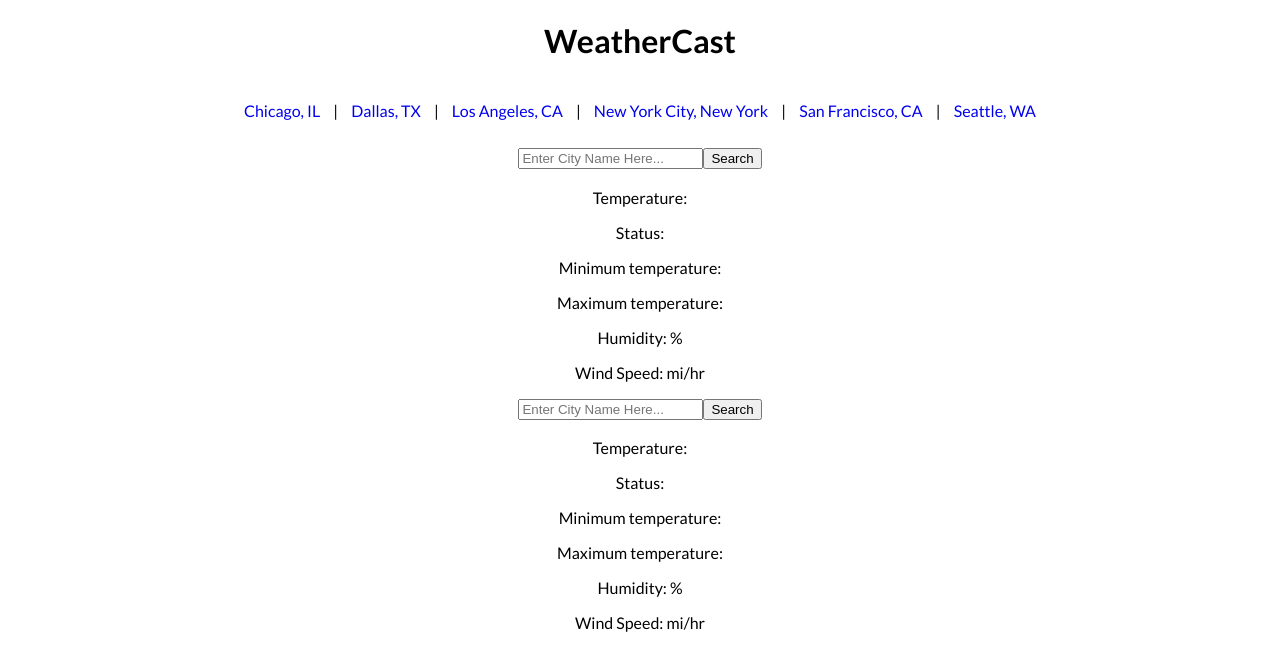
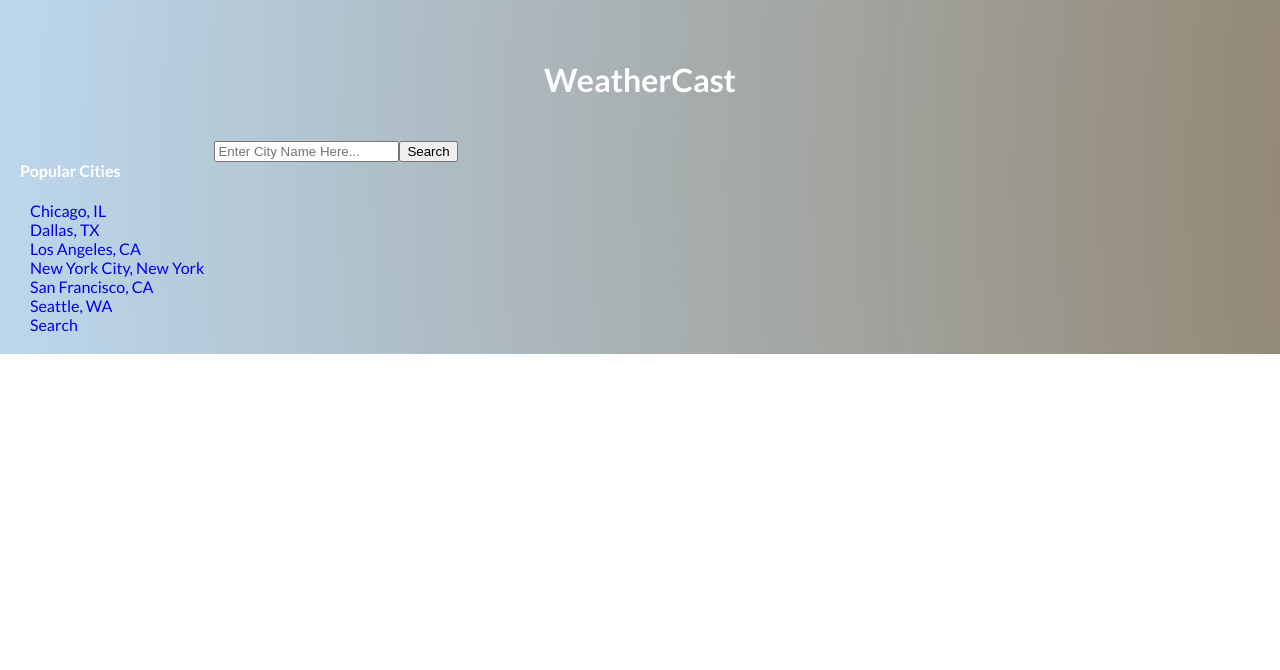
Before and after one commit to azhou31/Angular-Weather_Forecast, an Angular app: page /search in a window 1280 px wide. Shown: the top 670 px of the page. Built offline with nearby package versions, Linux system fonts and the light colour scheme; a web font is replaced by a local one.

Commit message:
added styling

```diff
--- a/src/app/app.component.css
+++ b/src/app/app.component.css
@@ -1,10 +1,10 @@
 body{
     font-family: 'Lato', sans-serif;
+    margin:0;
+    padding:20px;
+    height:100%;
 }
 
-header{
-    text-align: center;
-}
 a{
     text-decoration: none;
     margin: 10px;
@@ -15,7 +15,14 @@ a > hover{
 h1{
     text-align: center;
     font-weight: 700;
+    color:white;
+    letter-spacing:30x;
 }
-#search{
-    text-align: center;
+.weatherData{
+    display:inline-block;
+    vertical-align: top;
 }
+.weather{
+    display:inline-block;
+    vertical-align: top;
+}
--- a/src/app/app.component.html
+++ b/src/app/app.component.html
@@ -3,18 +3,31 @@
 
 </head>
 <body>
-  <h1>WeatherCast</h1>
-  <br>
-  <header>
-    <a [routerLink]="['/chicago']">Chicago, IL</a> |
-    <a [routerLink]="['/dallas']">Dallas, TX</a> |
-    <a [routerLink]="['/losangeles']">Los Angeles, CA</a> |
-    <a [routerLink]="['/newyork']">New York City, New York</a> |
-    <a [routerLink]="['/sanjose']">San Francisco, CA</a> |
-    <a [routerLink]="['/seattle']">Seattle, WA</a>
-  </header>
-  <br>
-  <app-search></app-search>
 
-<router-outlet></router-outlet>
+    <a href="/"><h1>WeatherCast</h1></a>
+    <br>
+    <div class="weather">
+      <div class="weatherData">
+        <h4>Popular Cities</h4>
+        <a [routerLink]="['/chicago']">Chicago, IL</a>
+        <br>
+        <a [routerLink]="['/dallas']">Dallas, TX</a>
+        <br>
+        <a [routerLink]="['/losangeles']">Los Angeles, CA</a>
+        <br>
+        <a [routerLink]="['/newyork']">New York City, New York</a>
+        <br>
+        <a [routerLink]="['/sanjose']">San Francisco, CA</a>
+        <br>
+        <a [routerLink]="['/seattle']">Seattle, WA</a>
+        <Br>
+          <a [routerLink]="['/search']">Search</a>
+        </div>
+
+        <div class="weatherData">
+          <router-outlet></router-outlet>
+        </div>
+      </div>
+
+
 </body>
--- a/src/app/app.component.ts
+++ b/src/app/app.component.ts
@@ -1,5 +1,6 @@
 import { Component } from '@angular/core';
 import { WeatherServiceService } from './weather-service.service';
+
 
 @Component({
   selector: 'app-root',
--- a/src/app/search/search.component.html
+++ b/src/app/search/search.component.html
@@ -7,8 +7,8 @@
       <button class="btn btn-primary" (click)="
       save()" >Search</button>
     </form>
-
-      <h3>{{city}}</h3>
+<div class="toggle-panel" *ngIf="show">
+  <h3>{{city | capitalize}}</h3>
   <div id="info">
     Temperature: {{info.temp}}
     <p>Status: {{info.description | capitalize }}</p>
@@ -17,6 +17,7 @@
     <p>Humidity: {{info.humidity}}%</p>
     <p>Wind Speed: {{info.wind}}mi/hr</p>
   </div>
+</div>
 
 
   </div>
--- a/src/app/search/search.component.ts
+++ b/src/app/search/search.component.ts
@@ -1,6 +1,7 @@
 import { Component, OnInit } from '@angular/core';
 import { WeatherServiceService } from './../weather-service.service';
-import { Routes, RouterModule } from '@angular/router';
+import { CapitalizePipe } from "./../capitalize.pipe";
+
 
 
 @Component({
@@ -11,6 +12,7 @@ import { Routes, RouterModule } from '@angular/router';
 export class SearchComponent implements OnInit {
   city:string;
   info: any = {humidity: "", description:"", temp:"", min:"", max:"",wind:""};
+  show=false;
 
 
   constructor(private _weatherserviceservice: WeatherServiceService) { }
@@ -33,12 +35,8 @@ export class SearchComponent implements OnInit {
 
     }, (error)=>{
       console.log(error);
-})
-
-    // let location= {
-    //   city: this.city
-    // };
-    // localStorage.setItem(key:'location', JSON.stringify(location));
+    });
+    this.show = !this.show;
 
   }
 
--- a/src/index.html
+++ b/src/index.html
@@ -2,13 +2,15 @@
 <html lang="en">
 <head>
   <meta charset="utf-8">
-  <title>Weather</title>
+  <title>WeatherCast</title>
   <base href="/">
   <meta name="viewport" content="width=device-width, initial-scale=1">
   <link rel="icon" type="image/x-icon" href="favicon.ico">
 
 </head>
 <body>
-  <app-root></app-root>
+  <div class="box gradDynamic">
+    <app-root></app-root>
+  </div>
 </body>
 </html>
--- a/src/styles.css
+++ b/src/styles.css
@@ -1,2 +1,45 @@
 /* You can add global styles to this file, and also import other style files */
 @import url('https://fonts.googleapis.com/css?family=Lato:100,200,300,500,400,700,800');
+
+body, html{
+    margin:0;
+    padding:0;
+    color:white;
+
+}
+
+.box{
+    height:100%;
+    width:100%;
+  }
+
+  .gradDynamic{
+    position:relative;
+  }
+
+  .gradDynamic:after, .gradDynamic:before{
+    position:absolute;
+    top:0;
+    bottom:0;
+    left:0;
+    right:0;
+    content:"";
+    z-index:-1;
+  }
+
+  .gradDynamic:after{
+    background:radial-gradient(circle,red,transparent);
+    background-size:400%;
+    animation:colorSpin 30s linear infinite;
+  }
+
+  .gradDynamic:before{
+    background-color:rgb(189, 216, 238);
+  }
+
+  @keyframes colorSpin{
+    25%{background-position:0 100%}
+    50%{background-position:100% 100%}
+    75%{background-position:100% 0}
+    100%{filter:hue-rotate(360deg)}
+  }
```
Lines whose indentation alone changed are shown as unchanged.
